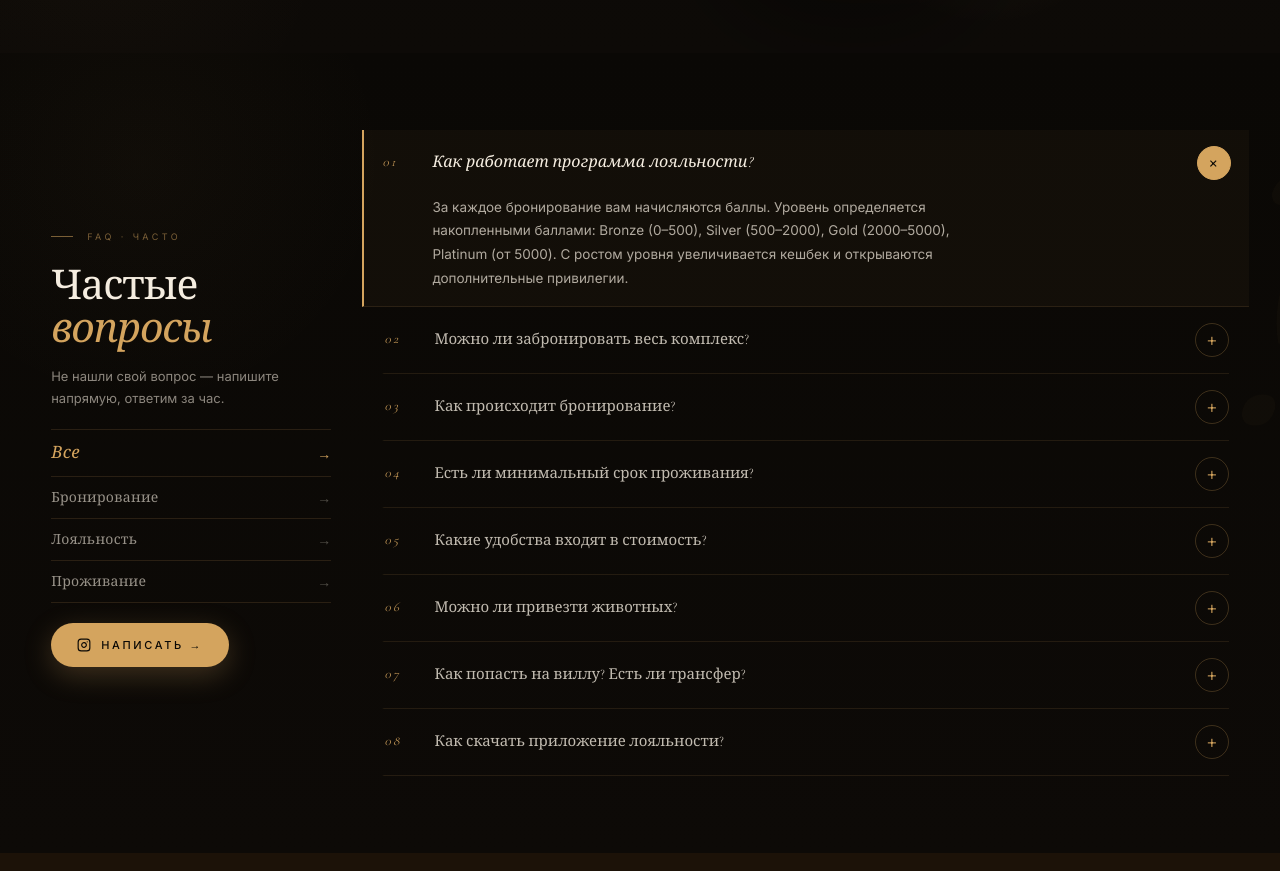
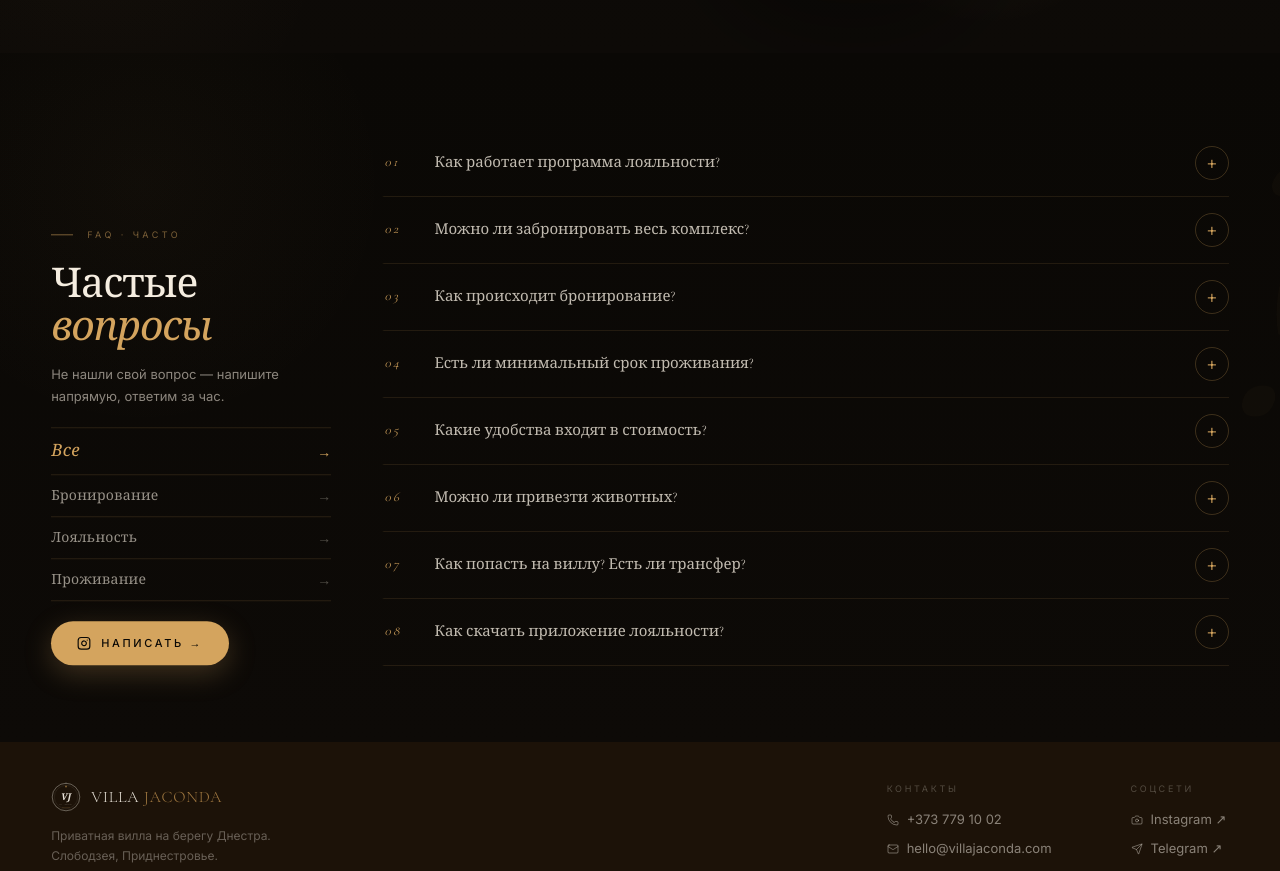
Before and after one commit to nekopunk44/Loyalty_app, a Next.js app in the folder web/: page / in a window 1280 px wide. Shown: the part 2989-3860 px from the top of the page. Built offline with nearby package versions, Linux system fonts and the light colour scheme; no server answers.

Commit message:
fix(web): FAQ — все вопросы закрыты по умолчанию

```diff
--- a/web/components/FAQ.js
+++ b/web/components/FAQ.js
@@ -16,7 +16,7 @@ const CATS = [
 ];
 
 export default function FAQ() {
-  const [open, setOpen] = useState(0);
+  const [open, setOpen] = useState(null);
   const [cat, setCat]   = useState('all');
 
   const filtered = FAQS.map((f, i) => ({ ...f, _i: i })).filter(f => cat === 'all' || f.cat === cat);
```
